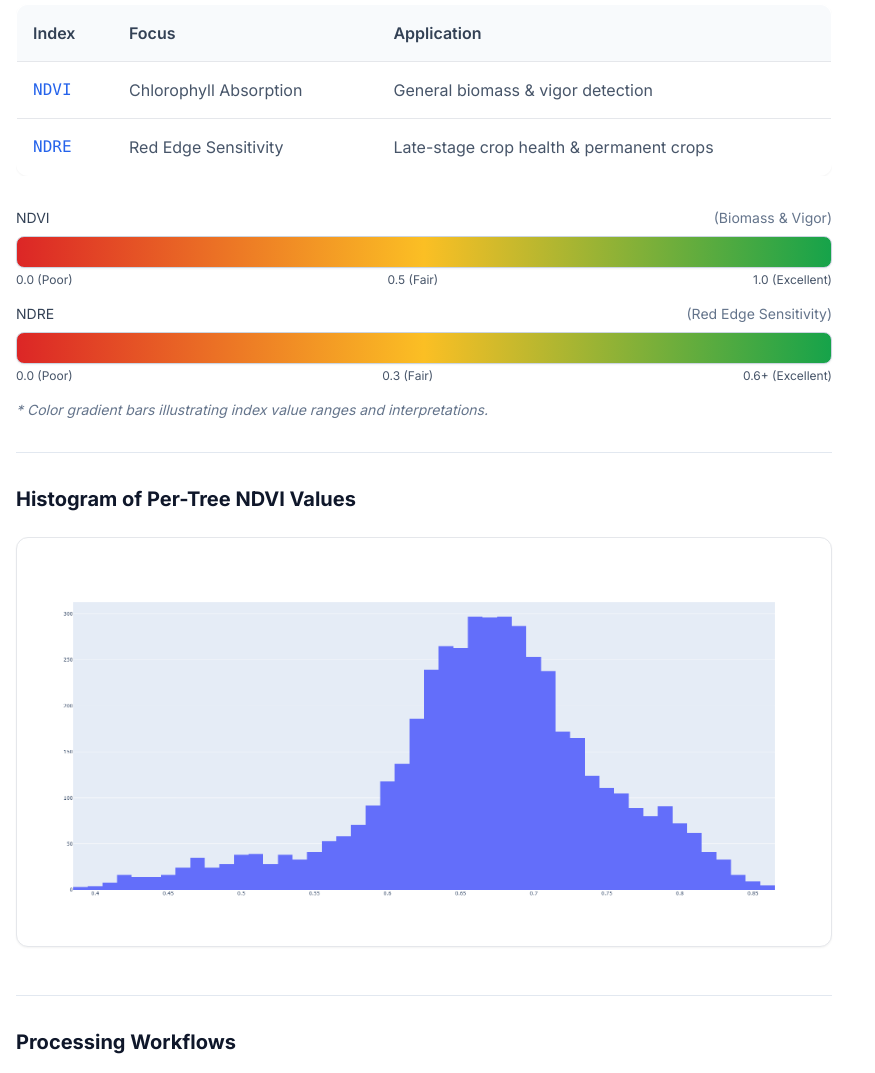
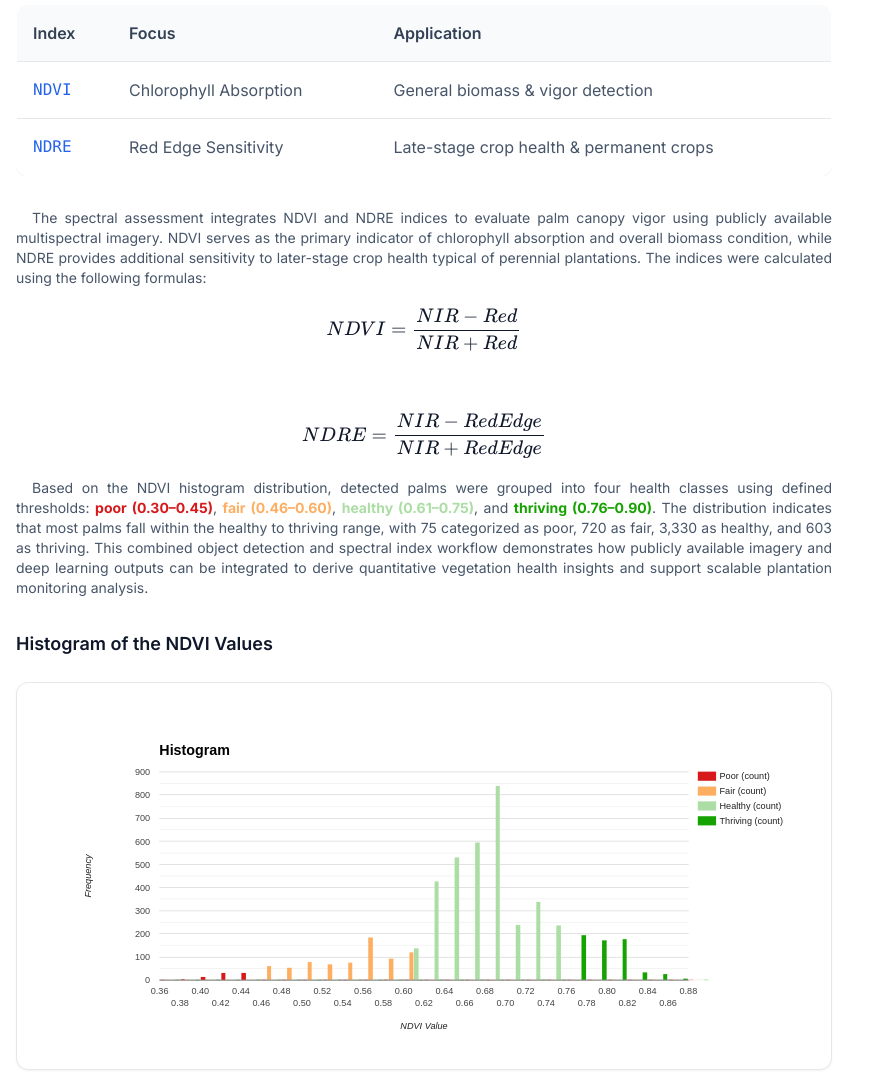
Before and after one commit to hicsuntdracone/Portfolio, a plain HTML site: page Projects/BuenosAiresPalm/buenosaires-palm.html in a window 1280 px wide. Shown: the part 1510-2583 px from the top of the page, 0-875 px from the left. Drawn offline with nearby package versions, Linux system fonts and the light colour scheme.

Commit message:
Update technical details in the Buenos Aires Palm project, including replacing the NDVI histogram image with a new SVG version for improved clarity and scalability. The HTML file has been modified to reflect these changes, ensuring that the project documentation is up-to-date and visually appealing.

```diff
--- a/Projects/BuenosAiresPalm/buenosaires-palm.html
+++ b/Projects/BuenosAiresPalm/buenosaires-palm.html
@@ -10,6 +10,7 @@
         body { font-family: 'Inter', sans-serif; scroll-behavior: smooth; }
         .hero-gradient { background: linear-gradient(180deg, #0f172a 0%, #1e293b 100%); }
     </style>
+    <script src="https://cdn.jsdelivr.net/npm/mathjax@3/es5/tex-mml-chtml.js"></script>
 </head>
 
 <body class="bg-white text-slate-900">
@@ -180,48 +181,25 @@
                         </tbody>
                     </table>
                 </div>
-                <div class="mt-8 space-y-4">
-                  <!-- NDVI Bar -->
-                  <div>
-                      <div class="flex justify-between text-sm font-medium text-slate-700 mb-2">
-                          <span>NDVI</span>
-                          <span class="text-slate-500">(Biomass & Vigor)</span>
-                      </div>
-                      <div class="relative h-8 rounded-lg overflow-hidden border border-slate-300 shadow-sm"
-                          style="background: linear-gradient(to right, #dc2626 0%, #fbbf24 50%, #16a34a 100%);">
-                      </div>
-                      <div class="flex justify-between text-xs text-slate-600 mt-1">
-                          <span>0.0 (Poor)</span>
-                          <span>0.5 (Fair)</span>
-                          <span>1.0 (Excellent)</span>
-                      </div>
+                <div class="mt-8">
+                    <p class="text-slate-600 text-sm mb-4 text-justify indent-4">
+                      The spectral assessment integrates NDVI and NDRE indices to evaluate palm canopy vigor using publicly available multispectral imagery. NDVI serves as the primary indicator of chlorophyll absorption and overall biomass condition, while NDRE provides additional sensitivity to later-stage crop health typical of perennial plantations. The indices were calculated using the following formulas:
+                    </p>
+                    <p class="text-align:center; font-size: 1.6em;">
+                    \[NDVI = \frac{NIR - Red}{NIR + Red}\] <br>
+                    \[NDRE = \frac{NIR - RedEdge}{NIR + RedEdge}\]
+                    </p>
+                    <p class="text-slate-600 text-sm mb-4 text-justify indent-4">
+                      Based on the NDVI histogram distribution, detected palms were grouped into four health classes using defined thresholds: <span style="color:#D7191C; font-weight:bold">poor (0.30–0.45)</span>, <span style="color:#FDAE61; font-weight:bold">fair (0.46–0.60)</span>, <span style="color:#ABDDA4; font-weight:bold">healthy (0.61–0.75)</span>, and <span style="color:#16A200; font-weight:bold">thriving (0.76–0.90)</span>. The distribution indicates that most palms fall within the healthy to thriving range, with 75 categorized as poor, 720 as fair, 3,330 as healthy, and 603 as thriving. This combined object detection and spectral index workflow demonstrates how publicly available imagery and deep learning outputs can be integrated to derive quantitative vegetation health insights and support scalable plantation monitoring analysis.
+                    </div>
+                <div class="mt-8">
+                      <h3 class="text-lg font-semibold mb-6">
+                        Histogram of the NDVI Values
+                      </h3>
+                    <div class="bg-white p-6 rounded-xl border shadow-sm">
+                        <img src="images/ndvi-histogram.svg" alt="NDVI Histogram" class="w-full h-auto">
                   </div>
-
-                  <!-- NDRE Bar -->
-                  <div>
-                      <div class="flex justify-between text-sm font-medium text-slate-700 mb-2">
-                          <span>NDRE</span>
-                          <span class="text-slate-500">(Red Edge Sensitivity)</span>
-                      </div>
-                      <div class="relative h-8 rounded-lg overflow-hidden border border-slate-300 shadow-sm"
-                          style="background: linear-gradient(to right, #dc2626 0%, #fbbf24 50%, #16a34a 100%);">
-                      </div>
-                      <div class="flex justify-between text-xs text-slate-600 mt-1">
-                          <span>0.0 (Poor)</span>
-                          <span>0.3 (Fair)</span>
-                          <span>0.6+ (Excellent)</span>
-                      </div>
-                  </div>
-              </div>
-              <p class="mt-4 text-sm text-slate-500 italic">
-                * Color gradient bars illustrating index value ranges and interpretations.
-              <div class="border-t border-slate-200 my-8"></div>
-                <h3 class="text-xl font-bold mb-6">
-                  Histogram of Per-Tree NDVI Values
-                </h3>
-              <div class="bg-white p-6 rounded-xl border shadow-sm">
-                  <img src="images/ndvi-histogram.png" alt="NDVI Histogram" class="w-full h-auto">
-              </div>
+                </div>
             </section>
 
             <section class="mt-12">
```
Also changed, not shown: Projects/BuenosAiresPalm/images/ndvi-histogram.png (deleted), Projects/BuenosAiresPalm/images/ndvi-histogram.svg (added).
